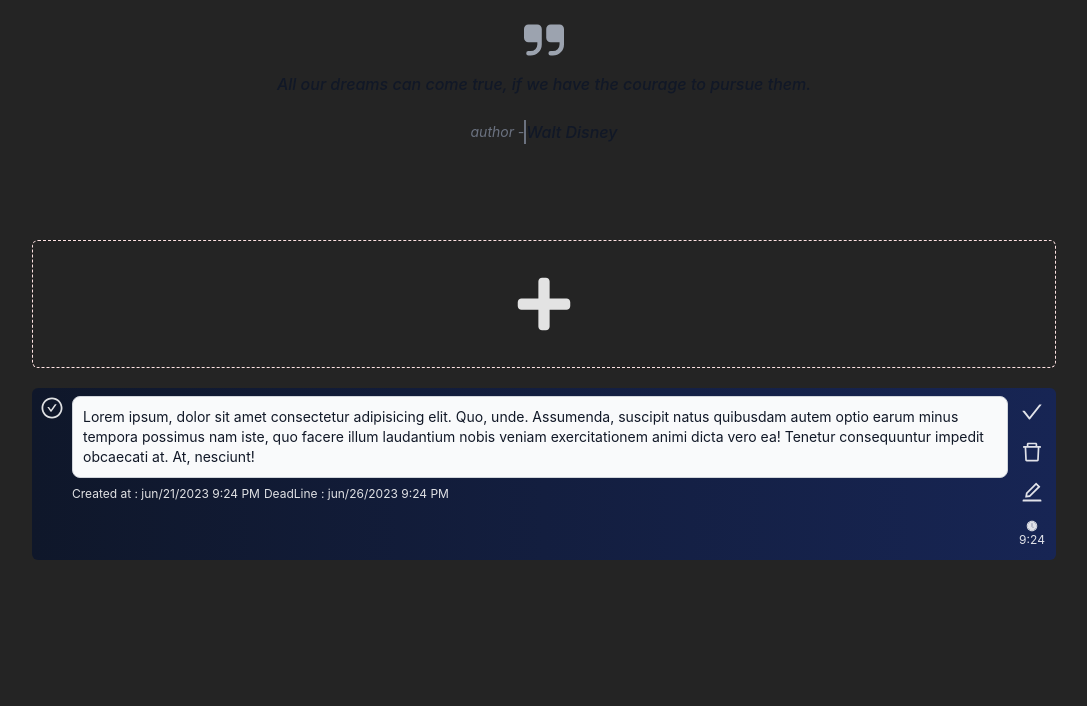
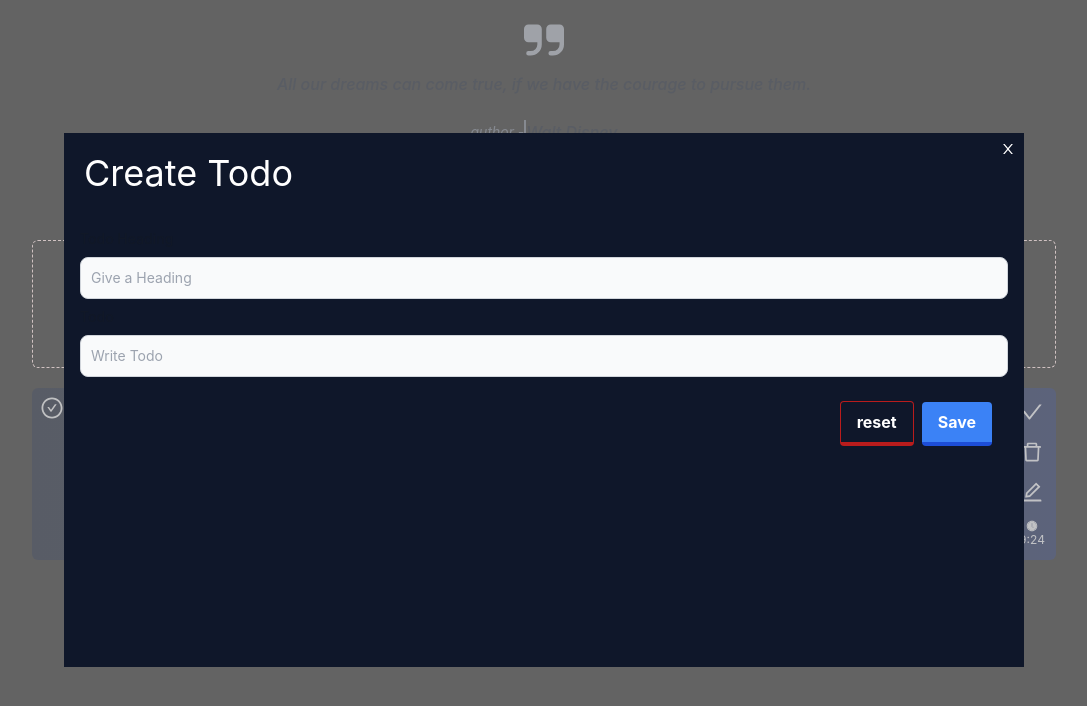
Before and after one commit to m-saqib-dev/TodoList-App, a React (Vite) app: page / in a window 1280 px wide. Shown: the top 706 px of the page, without its empty margins (96-1183 px from the left). Built offline with nearby package versions, Linux system fonts and the light colour scheme.

Commit message:
some changes and CustomModal Component

```diff
--- a/src/component/TodoList/index.tsx
+++ b/src/component/TodoList/index.tsx
@@ -3,7 +3,7 @@
 import { AiOutlineCheckCircle, AiOutlineMenu, AiTwotoneClockCircle } from 'react-icons/ai'
 
 const TodoList = () => {
-  const [viewMore,setViewMore] = useState("max-sm:overflow-hidden max-sm:h-16");
+  const [viewMore,setViewMore] = useState("max-sm:line-clamp-2");
 
   return (
     <div className="flex w-4/5 bg-gradient-to-r from-slate-900 to-blue-950 p-1 my-2 rounded-md">
@@ -11,7 +11,7 @@
     <AiOutlineCheckCircle className="max-sm:text-lg text-2xl"/>
     </div>
       <div className="flex p-1 text-xs flex-col">
-    <h1 onClick={()=>{setViewMore('')}} className={`w-full ${viewMore} bg-gray-50 border border-gray-300 text-gray-900 text-sm rounded-lg focus:ring-blue-500 focus:border-blue-500 p-2.5 dark:bg-gray-700 dark:border-gray-600 dark:placeholder-gray-400 dark:text-white dark:focus:ring-blue-500 dark:focus:border-blue-500`}>
+    <h1 onClick={()=>{setViewMore('')}} className={`w-full border ${viewMore} bg-gray-50 border-gray-300 text-gray-900 text-sm rounded-lg focus:ring-blue-500 focus:border-blue-500 p-2.5 dark:bg-gray-700 dark:border-gray-600 dark:placeholder-gray-400 dark:text-white dark:focus:ring-blue-500 dark:focus:border-blue-500`}>
       Lorem ipsum, dolor sit amet consectetur adipisicing elit. Quo, unde. Assumenda, suscipit natus quibusdam autem optio earum minus tempora possimus nam iste, quo facere illum laudantium nobis veniam exercitationem animi dicta vero ea! Tenetur consequuntur impedit obcaecati at. At, nesciunt!
       </h1>
       <div className='flex gap-1 py-2'>
--- a/src/component/form/form2.tsx
+++ b/src/component/form/Form.tsx
@@ -1,46 +1,55 @@
-import { useState } from "react"
-import { CustomModal } from "../modals/Modal2";
+import {  FormEvent, useState } from "react"
+import { CustomModal } from "../modals/CustomModal";
 
 interface FormProps  {
     onSubmit:(title:string,todo:string) => void
 }
 
-const Form2 = (props:FormProps) => {
+const Form = (props:FormProps) => {
     const [title, setTitle] = useState('');
     const [todo, setTodo] = useState('')
     const {onSubmit} = props
-    function handleSubmit() {
+    const handleSubmit = (e:FormEvent) => {
+      e.preventDefault();
+      const target = e.target as HTMLButtonElement;
+      if (target.name === 'reset') {
+        alert('red')
+      }else{
+
         onSubmit(title,todo)
-        throw new Error("Function not implemented.")
+      }
     }
 
   return (
 
     <CustomModal>
     <CustomModal.Header>
-      Create Modal
+      Create Todo
     </CustomModal.Header>
     <CustomModal.Body>
-    <form onSubmit={handleSubmit} className="flex flex-col gap-2 w-full">
+    <form onSubmit={handleSubmit} className=" p-4 flex flex-col gap-2 w-full">
         <div>
             <label htmlFor="Todo_Heading" className="block mb-2 text-sm font-medium text-gray-900 dark:text-white">Todo Heading</label>
             <input type="text" id="Todo_Heading" onChange={(e)=> setTitle(e.target.value)} className="bg-gray-50 border border-gray-300 text-gray-900 text-sm rounded-lg focus:ring-blue-500 focus:border-blue-500 block w-full p-2.5 dark:bg-gray-700 dark:border-gray-600 dark:placeholder-gray-400 dark:text-white dark:focus:ring-blue-500 dark:focus:border-blue-500" placeholder="Give a Heading" required/>
         </div>
         <div>
-            <label htmlFor="Todo" className="block mb-2 text-sm font-medium text-gray-900 dark:text-white">Add Todo</label>
+            <label htmlFor="Todo" className="block mb-2 text-sm font-medium text-gray-900 dark:text-white">Todo</label>
             <input type="text" id="Todo" onChange={(e)=>setTodo(e.target.value)} className="bg-gray-50 border border-gray-300 text-gray-900 text-sm rounded-lg focus:ring-blue-500 focus:border-blue-500 block w-full p-2.5 dark:bg-gray-700 dark:border-gray-600 dark:placeholder-gray-400 dark:text-white dark:focus:ring-blue-500 dark:focus:border-blue-500" placeholder="Write Todo" required/>
         </div>
-        <button onClick={handleSubmit} className="bg-blue-500 hover:bg-blue-400 text-white font-bold py-2 px-4 border-b-4 border-blue-700 hover:border-blue-500 rounded">
-  Submit
+        <CustomModal.Footer>
+    <button name="reset" onClick={handleSubmit} type="button" className=" border hover:bg-red-700 text-white font-bold py-2 px-4 border-b-4 border-red-700 hover:border-red-600 rounded">
+  reset
+</button>
+        <button onClick={handleSubmit} type="submit" className="bg-blue-500 hover:bg-blue-400 text-white font-bold py-2 px-4 border-b-4 border-blue-700 hover:border-blue-500 rounded">
+  Save
 </button>
 
+    </CustomModal.Footer>
     </form>
     </CustomModal.Body>
+
   </CustomModal>
-
-
-
   )
 }
 
-export default Form2
+export default Form
--- a/src/component/modals/Modal2.tsx
+++ b/src/component/modals/CustomModal.tsx
@@ -1,5 +1,6 @@
 import { useState } from "react";
 import Button from "../button";
+import { AiOutlineClose } from "react-icons/ai";
 
 type ModalProp = {
   children: React.ReactNode;
@@ -8,20 +9,16 @@
 export const CustomModal: React.FC<ModalProp> & {
   Header: React.FC<ModalProp>;
   Body: React.FC<ModalProp>;
+  Footer:React.FC<ModalProp>;
 } = ({ children}) => {
-  const [isOpen, setIsOpen] = useState(false);
-
-//   useEffect(() => {
-//     setIsOpen(isOpen);
-//   }, [isOpen]);
-
+  const [isOpen, setIsOpen] = useState(true);
   const handleToggle = () => {
     setIsOpen(!isOpen);
   };
 
   return (
     <>
-    <div className="border-red-100 border w-4/5 flex justify-center items-center h-32 rounded-md border-dashed">
+    <div className="border-red-100 border w-4/5 relative flex justify-center items-center h-32 rounded-md border-dashed">
         <Button type='create' onClick={handleToggle}/>
     </div>
     <div
@@ -30,9 +27,9 @@
           isOpen ? "block" : "hidden"
       } flex bg-opcity-rgba justify-center items-center text-white h-screen w-full fixed top-0`}
     >
-      <div className="p-4 flex flex-col  text-white bg-slate-900 h-2/3 w-3/4">
-        <button onClick={handleToggle} type="button" className="p-2 self-end">
-          x
+      <div className="flex flex-col  text-white bg-slate-900 h-2/3 w-3/4">
+        <button onClick={handleToggle} type="button" className="p-2 self-end absolute">
+        <AiOutlineClose/>
         </button>
         {children}
       </div>
@@ -41,5 +38,6 @@
   );
 };
 
-CustomModal.Header = ({ children }) => <div className="text-4xl flex items-center justify-center my-10 h-16 w-full">{children}</div>;
+CustomModal.Header = ({ children }) => <div className="text-4xl flex items-center p-5  w-full">{children}</div>;
 CustomModal.Body = ({ children }) => <>{children}</>;
+CustomModal.Footer = ({ children }) => <div className="flex items-end justify-end gap-2 w-full h-full p-4">{children}</div>;
--- a/src/component/modals/Modal.tsx
+++ /dev/null
@@ -1,14 +0,0 @@
-
-const modal = ({modal}:{modal:any}) => {
-  return (
-    <div className=' flex bg-opcity-rgba justify-center items-center text-white h-screen w-full fixed '>
-        <div className='p-4 flex flex-col  text-white bg-slate-900 h-2/3 w-3/4'>
-        <button type='button' className='p-2 self-end'>x</button>
-          {modal}
-        </div>
-    </div>
-
-  )
-}
-
-export default modal
--- a/src/pages/Home/index.tsx
+++ b/src/pages/Home/index.tsx
@@ -1,25 +1,16 @@
 import TodoList from '../../component/TodoList';
 import useShowQuote from './hooks/useShowQuote';
 import Quotes from './components/Quotes';
-// import Modal2 from '../../component/modals/Modal2';
-import Form2 from '../../component/form/form2';
+import FormConnected from '../../component/form';
 const Home = () => {
-
 
   const {currentQuote} = useShowQuote()
 
-
-  const onSubmit = (title:string,todo:string) =>{
-    alert(title+todo)
-  }
-
   return (
     <>
-    {/* <Modal modal={<Form onSubmit={onClick}/>}/>s */}
     <div className='flex justify-center items-center flex-col shrink-0 py-5 gap-y-3'>
       <Quotes quotes={currentQuote.quote} author={currentQuote.author} />
-    <Form2 onSubmit={onSubmit}/>
-
+    <FormConnected/>
       <TodoList/>
     </div>
     </>
```
Also changed, not shown: src/component/modals/showModal.tsx (deleted).
